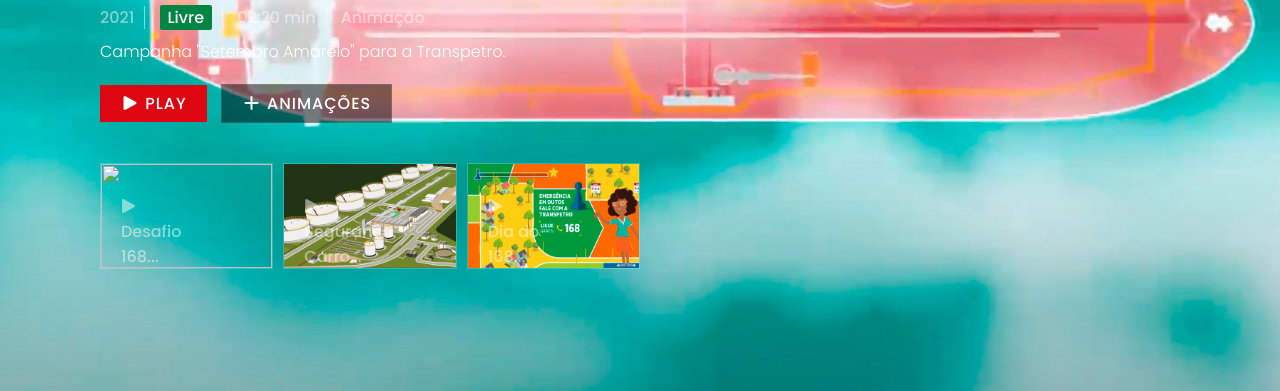
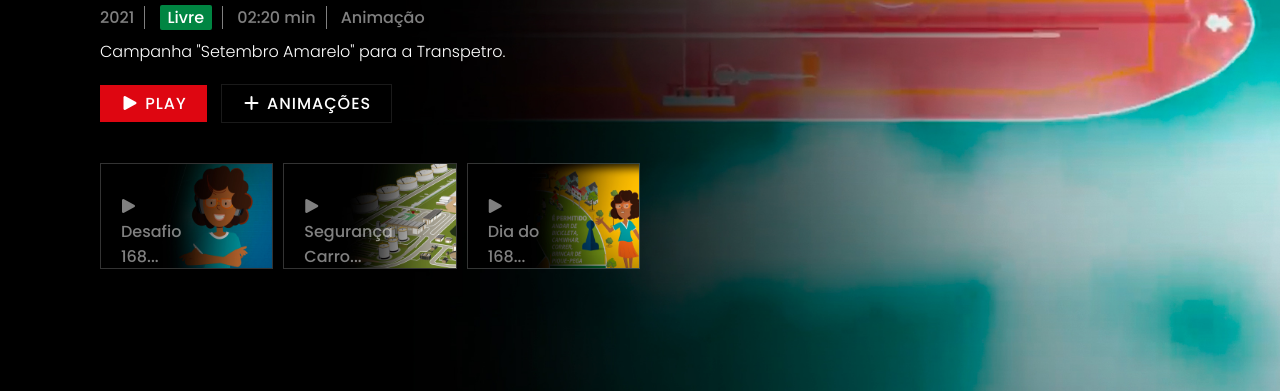
Before and after one commit to rodrigosein/portifolio, a plain HTML site: page animacoes/pag07/index.html in a window 1280 px wide. Shown: the part 409-800 px from the top of the page. Drawn offline with Linux system fonts and the light colour scheme.

Commit message:
Update index.html

```diff
--- a/animacoes/pag07/index.html
+++ b/animacoes/pag07/index.html
@@ -30,7 +30,7 @@
     </header>
 
     <div class="banner">
-      <img src="../assets/bg-desvio-1.jpg" class="bg" />
+      <img src="../assets/bg2-desvio-1.jpg" class="bg" />
 
       <div class="content">
         <img src="../assets/Logo-Setembro-amarelo.png" class="movieTitle" />
@@ -52,7 +52,7 @@
         <div class="boxSlide">
           <div class="slide1">
             <a href="../pag01/index.html">
-              <img id="photo" src="../assets/bg-desafio168-2.jpg" />
+              <img id="photo" src="../assets/bg2-desafio168-2.jpg" />
               <div class="textDiv">
                 <h4>
                   <i id="spaceText" class="fas fa-play"></i><br />Desafio 168...
@@ -62,7 +62,7 @@
           </div>
           <div class="slide2">
             <a href="../pag02/index.html">
-              <img id="photo" src="../assets/bg-Briefing-de-seguranca-1.jpg" />
+              <img id="photo" src="../assets/bg2-Briefing-de-seguranca-1.jpg" />
 
               <div class="textDiv">
                 <h4>
@@ -72,7 +72,7 @@
           </div>
           <div class="slide3">
             <a href="../pag03/index.html">
-              <img id="photo" src="../assets/bg-tabuleiro-168.jpg" />
+              <img id="photo" src="../assets/bg2-tabuleiro-168.jpg" />
 
               <div class="textDiv">
                 <h4>
```
